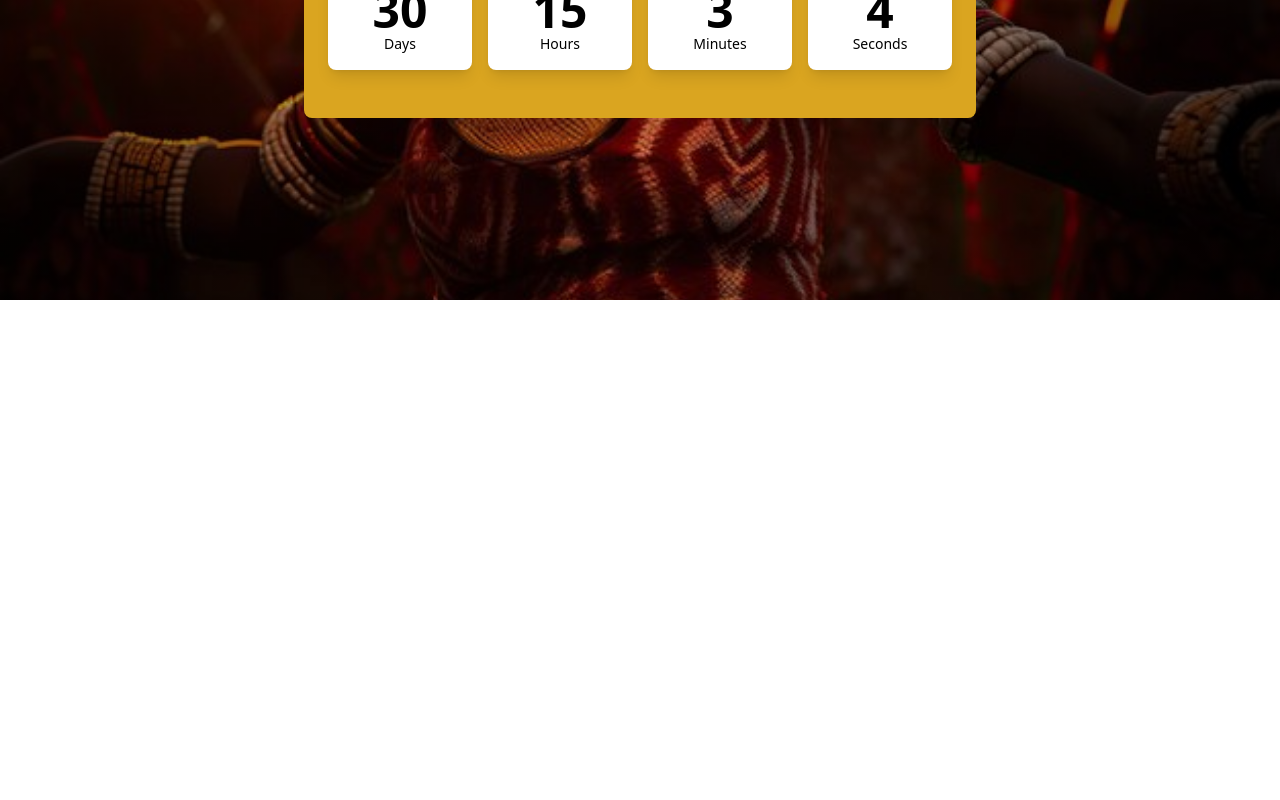
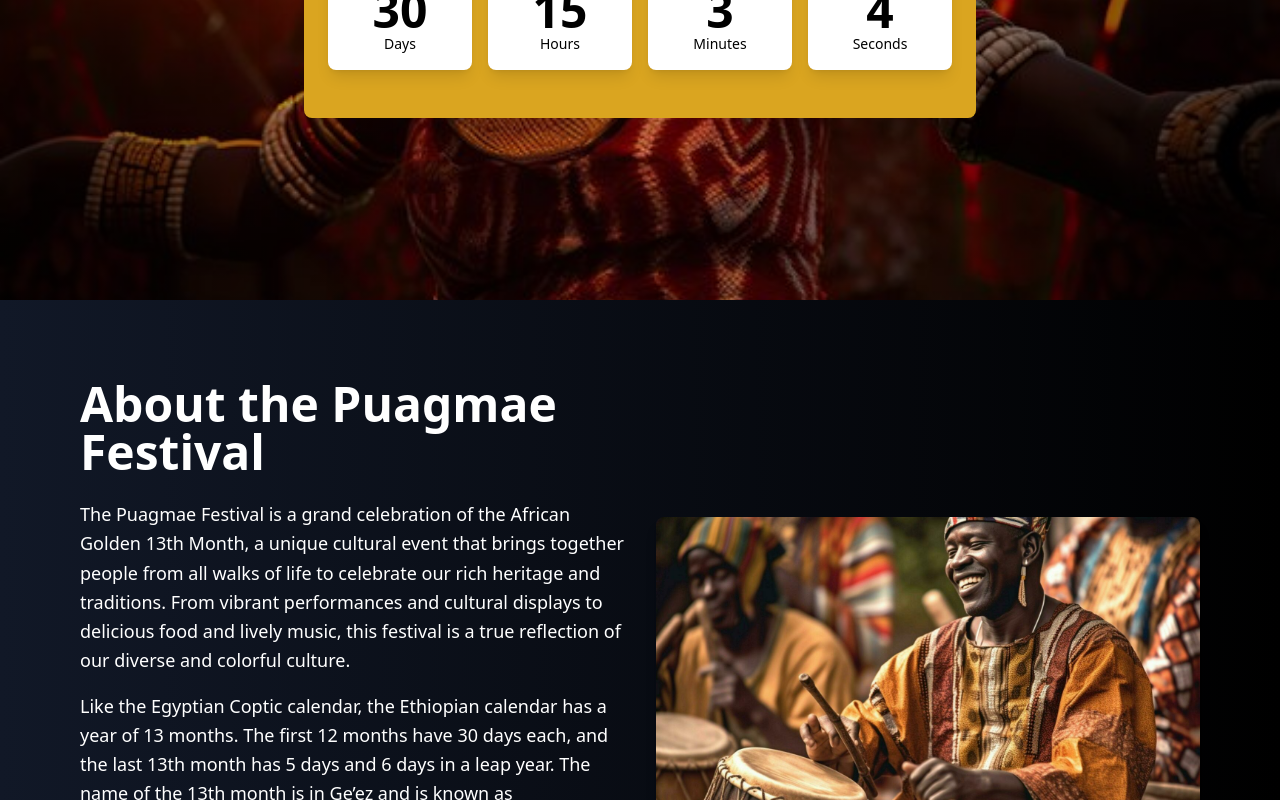
Before and after one commit to sabaif-s/puagmae-festival-website, a React (Vite) app: page / in a window 1280 px wide. Shown: the part 612-1412 px from the top of the page. Before the commit the page ends 912 px from the top, so only its background shows below. Built offline with nearby package versions, Linux system fonts and the light colour scheme.

Commit message:
Create About component with detailed Puagmae Festival description

```diff
--- a/package.json
+++ b/package.json
@@ -12,7 +12,8 @@
   "dependencies": {
     "react": "^18.3.1",
     "react-dom": "^18.3.1",
-    "react-icons": "^5.2.1"
+    "react-icons": "^5.2.1",
+    "react-router-dom": "^6.26.0"
   },
   "devDependencies": {
     "@types/react": "^18.3.3",
--- a/src/App.jsx
+++ b/src/App.jsx
@@ -1,11 +1,17 @@
+import { BrowserRouter as Router, Route, Routes } from 'react-router-dom';
+import About from "./components/About";
 import Home from "./components/Home";
 import NavBar from "./components/NavBar";
+// import AboutDetail from './pages/AboutDetail';
 
 export default function App() {
   return (
-   <div>
-     <NavBar />
-     <Home />
-   </div>
+    <Router>
+      <div>
+        <NavBar />
+        <Home />
+        <About />
+      </div>
+    </Router>
   )
 }
--- /dev/null
+++ b/src/components/About.jsx
@@ -0,0 +1,68 @@
+import React, { useState } from 'react';
+import aboutImage from '../assets/about-image.jpg';
+
+const About = () => {
+  const [isExpanded, setIsExpanded] = useState(false);
+
+  const handleReadMore = () => {
+    setIsExpanded(!isExpanded);
+  };
+
+  return (
+    <div className='relative py-20 bg-gradient-to-r from-gray-900 to-black text-white'>
+      <div className='max-w-6xl mx-auto px-4'>
+        <div className='grid grid-cols-1 lg:grid-cols-2 gap-8'>
+          <div className='flex flex-col justify-center'>
+            <h2 className='text-5xl font-extrabold mb-6'>
+              About the Puagmae Festival
+            </h2>
+            <p className='text-lg mb-4 leading-relaxed'>
+              The Puagmae Festival is a grand celebration of the African Golden 13th Month, a unique cultural event that brings together people from all walks of life to celebrate our rich heritage and traditions. From vibrant performances and cultural displays to delicious food and lively music, this festival is a true reflection of our diverse and colorful culture.
+            </p>
+            <p className='text-lg mb-8 leading-relaxed'>
+              Like the Egyptian Coptic calendar, the Ethiopian calendar has a year of 13 months. The first 12 months have 30 days each, and the last 13th month has 5 days and 6 days in a leap year. The name of the 13th month is in Ge’ez and is known as PAGUMIENE. This uniquely short but sweet month of PAGUMIENE just started here in Ethiopia and is going to last for the next six days or five days. The 13th month of PAGUMIENE is more like a transition moment, getting all ready for the New Year celebration, and of course, reflecting on the old year and making a resolution for the coming Ethiopian New Year.
+            </p>
+          </div>
+          <div className='flex items-center justify-center'>
+            <img
+              src={aboutImage}
+              alt='About Puagmae Festival'
+              className='rounded-lg shadow-lg w-full h-auto transform transition-transform duration-300 hover:scale-105'
+            />
+          </div>
+        </div>
+        <div className='mt-12 text-center'>
+          <button
+            onClick={handleReadMore}
+            className='bg-goldenrod text-black px-6 py-3 rounded-full text-lg font-semibold shadow-lg hover:bg-yellow-600 transition-colors duration-300'
+          >
+            {isExpanded ? 'Read Less' : 'Learn More'}
+          </button>
+        </div>
+        {isExpanded && (
+          <div className='mt-12 text-center'>
+            <div className='bg-gray-800 p-8 rounded-lg text-left mx-auto max-w-4xl'>
+              <p className='text-lg mb-4 leading-relaxed'>
+                At the heart of the Puagmae Festival is the aspiration to represent collective cultural knowledge in a grassroots way. This approach encourages the free and informed participation of tradition bearers who it is hoped will play a central role in the shape of the festival’s development and overall outcome.
+              </p>
+              <p className='text-lg mb-4 leading-relaxed'>
+                The Puagmae Festival is an opportunity for people to come together and share their stories, traditions, and customs. The festival features a variety of events including traditional dance performances, music concerts, art exhibitions, and food fairs. These events provide a platform for artists and performers to showcase their talents and for attendees to immerse themselves in the rich cultural tapestry of Ethiopia.
+              </p>
+              <p className='text-lg mb-4 leading-relaxed'>
+                One of the highlights of the festival is the traditional coffee ceremony, which is an integral part of Ethiopian culture. The ceremony involves roasting coffee beans, grinding them, and brewing the coffee in a special pot called a jebena. This ritual is a symbol of hospitality and community, bringing people together to enjoy the rich flavors and aromas of Ethiopian coffee.
+              </p>
+              <p className='text-lg mb-4 leading-relaxed'>
+                The festival also includes cultural sharing from all over African countries, where participants can learn about different customs, languages, and traditions. There are also lively music performances featuring traditional and contemporary African music, fashion shows showcasing vibrant African attire, and cultural trade where artisans and traders display their unique crafts and goods.
+              </p>
+              <p className='text-lg leading-relaxed'>
+                The Puagmae Festival is not just a celebration of the past but also a time to look forward to the future. It provides a space for dialogue and exchange, fostering a sense of unity and shared identity among participants. Whether you are a local resident or a visitor, the Puagmae Festival offers a unique and enriching experience that will leave you with lasting memories.
+              </p>
+            </div>
+          </div>
+        )}
+      </div>
+    </div>
+  );
+};
+
+export default About;
--- a/src/constants.jsx
+++ b/src/constants.jsx
@@ -7,6 +7,7 @@ export const navLinks = [
     { name: 'Events', path: '/events' },
     { name: 'Schedule', path: '/schedule' },
     { name: 'Gallery', path: '/gallery' },
+    { name: 'Testimonials', path: '/testimonials'},
     { name: 'Contact', path: '/contact' },
 ];
 
```
Also changed, not shown: src/assets/about-image.jpg (added), 1 other file (tests, documents, lock files or other folders).
